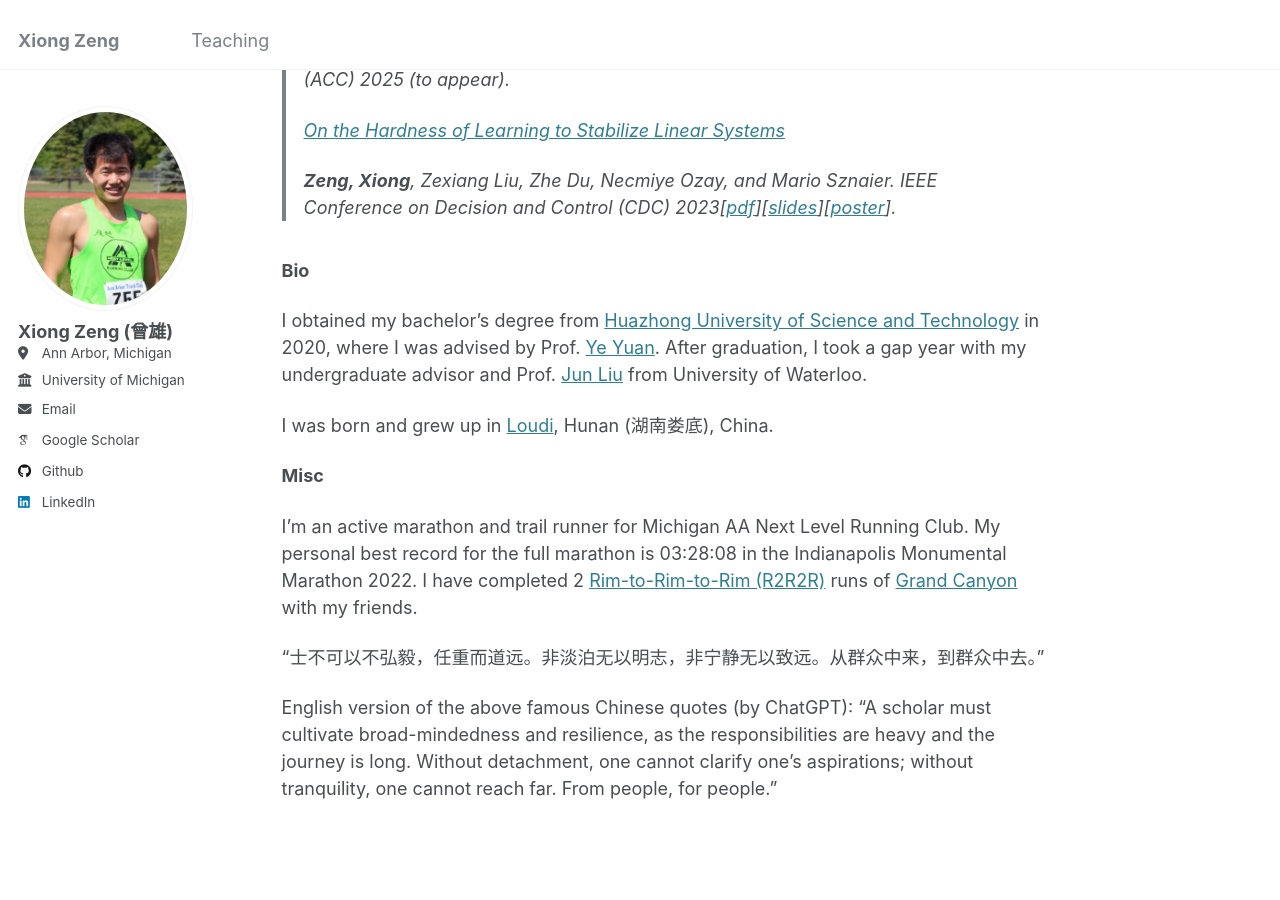
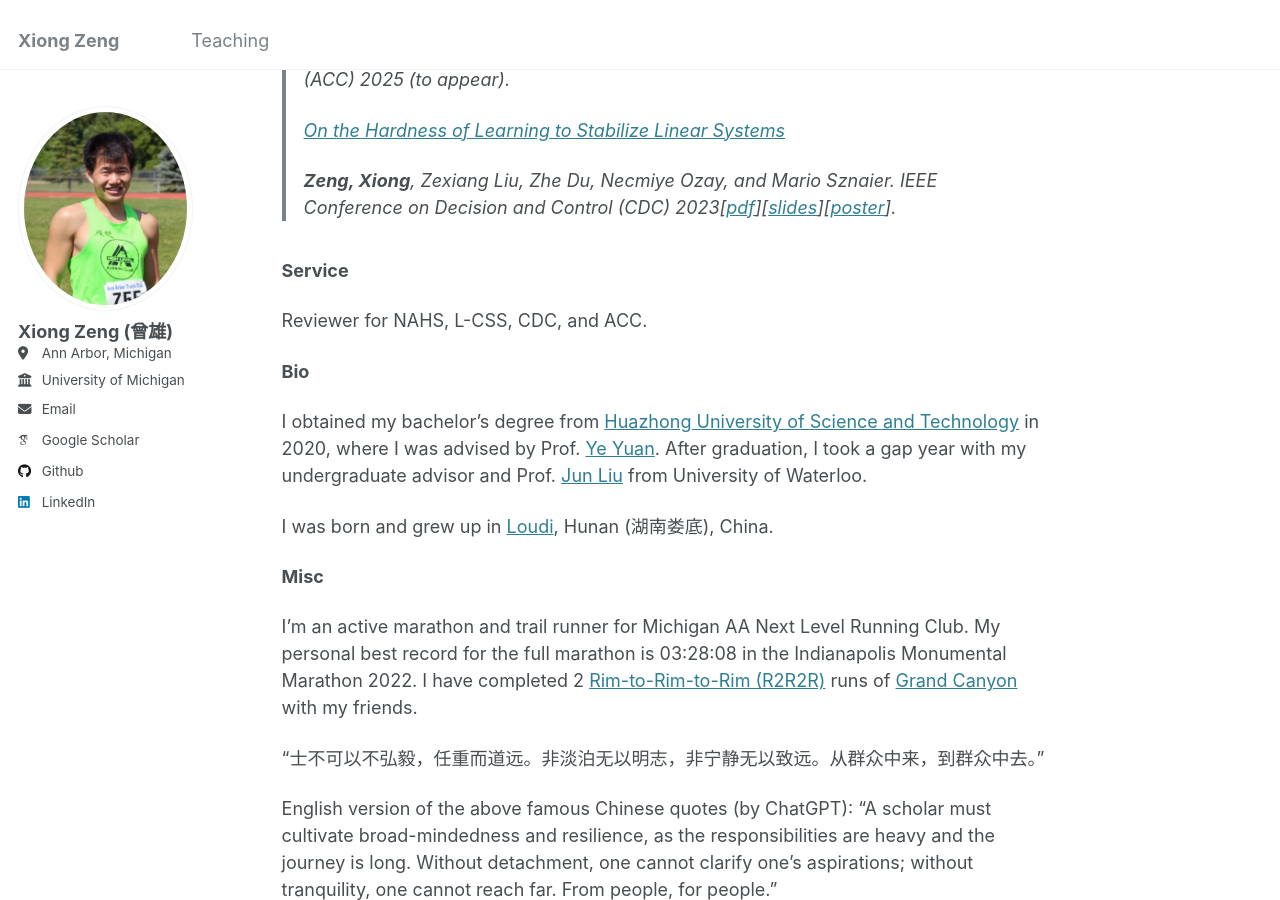
Before and after one commit to zengxiong111/zengxiong.github.io, a Jekyll site: the page built from _pages/about.md, in a window 1280 px wide and 900 px high, scrolled down 559 px. Built offline with Jekyll 4.4.1, drawn with Linux system fonts in a browser that asks for light colours; some web fonts are replaced.

Commit message:
Update about.md

```diff
--- a/_pages/about.md
+++ b/_pages/about.md
@@ -28,6 +28,10 @@ I'm a fourth-year Ph.D. student in UMich EECS department starting in 2021 Fall.
 >
 > **Zeng, Xiong**, Zexiang Liu, Zhe Du, Necmiye Ozay, and Mario Sznaier. IEEE Conference on Decision and Control (CDC) 2023[<a href="https://github.com/zengxiong111/zengxiong.github.io/blob/master/files/hard_learn_to_stabilize.pdf" target="_blank">pdf</a>][<a href="https://github.com/zengxiong111/zengxiong.github.io/blob/master/files/hard_learn_stabilize_present.pdf" target="_blank">slides</a>][<a href="https://github.com/zengxiong111/zengxiong.github.io/blob/master/files/On%20The%20Hardness%20of%20Learning%20to%20Stabilize%20Linear%20Systems_Poster.pdf" target="_blank">poster</a>].
 
+**Service**
+
+Reviewer for NAHS, L-CSS, CDC, and ACC.
+
 **Bio**
 
 I obtained my bachelor's degree from <a href="http://english.hust.edu.cn/" target="_blank">Huazhong University of Science and Technology</a> in 2020, where I was advised by Prof. <a href="http://yy311.github.io/" target="_blank">Ye Yuan</a>. After graduation, I took a gap year with my undergraduate advisor and Prof. <a href="https://uwaterloo.ca/applied-mathematics/profiles/jun-liu" target="_blank">Jun Liu</a> from University of Waterloo.
```
